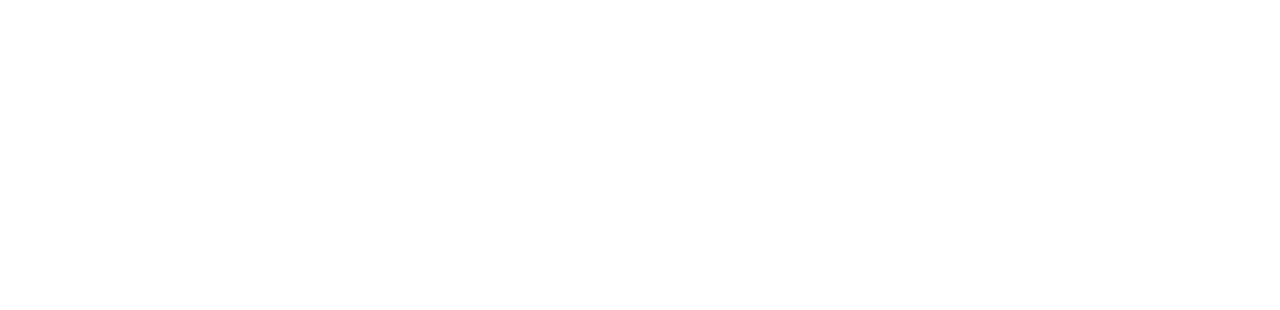
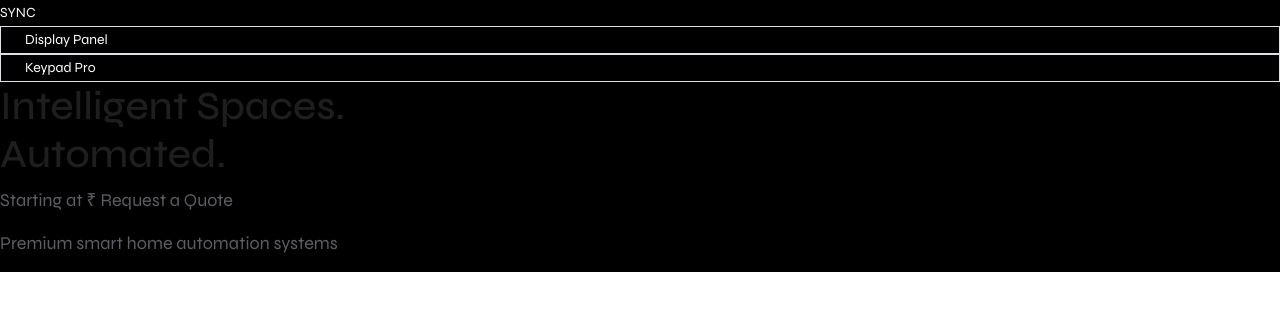
Before and after one commit to wAsI7/Sync-Automation-Website, a Next.js app: page /v2 in a window 1280 px wide. Shown: the top 310 px of the page. Built offline with nearby package versions, Linux system fonts and the light colour scheme; a web font is replaced by a local one.

Commit message:
v2: wire HeroV2 component into page.tsx

```diff
--- a/src/app/v2/page.tsx
+++ b/src/app/v2/page.tsx
@@ -1,4 +1,6 @@
 "use client";
+
+import HeroV2 from "@/components/v2/hero-v2/HeroV2";
 
 export default function HomeV2() {
   return (
@@ -6,9 +8,8 @@
       {/* ─────────────────────────────────────────────────────────────
           Section 1: HeroV2
           Full-screen dark hero — above the fold entry point
-          TODO: Replace with <HeroV2 /> component
       ───────────────────────────────────────────────────────────── */}
-      <section id="HeroV2" className="min-h-screen w-full" />
+      <HeroV2 />
 
       {/* ─────────────────────────────────────────────────────────────
           Section 2: ProductCarousel
```
